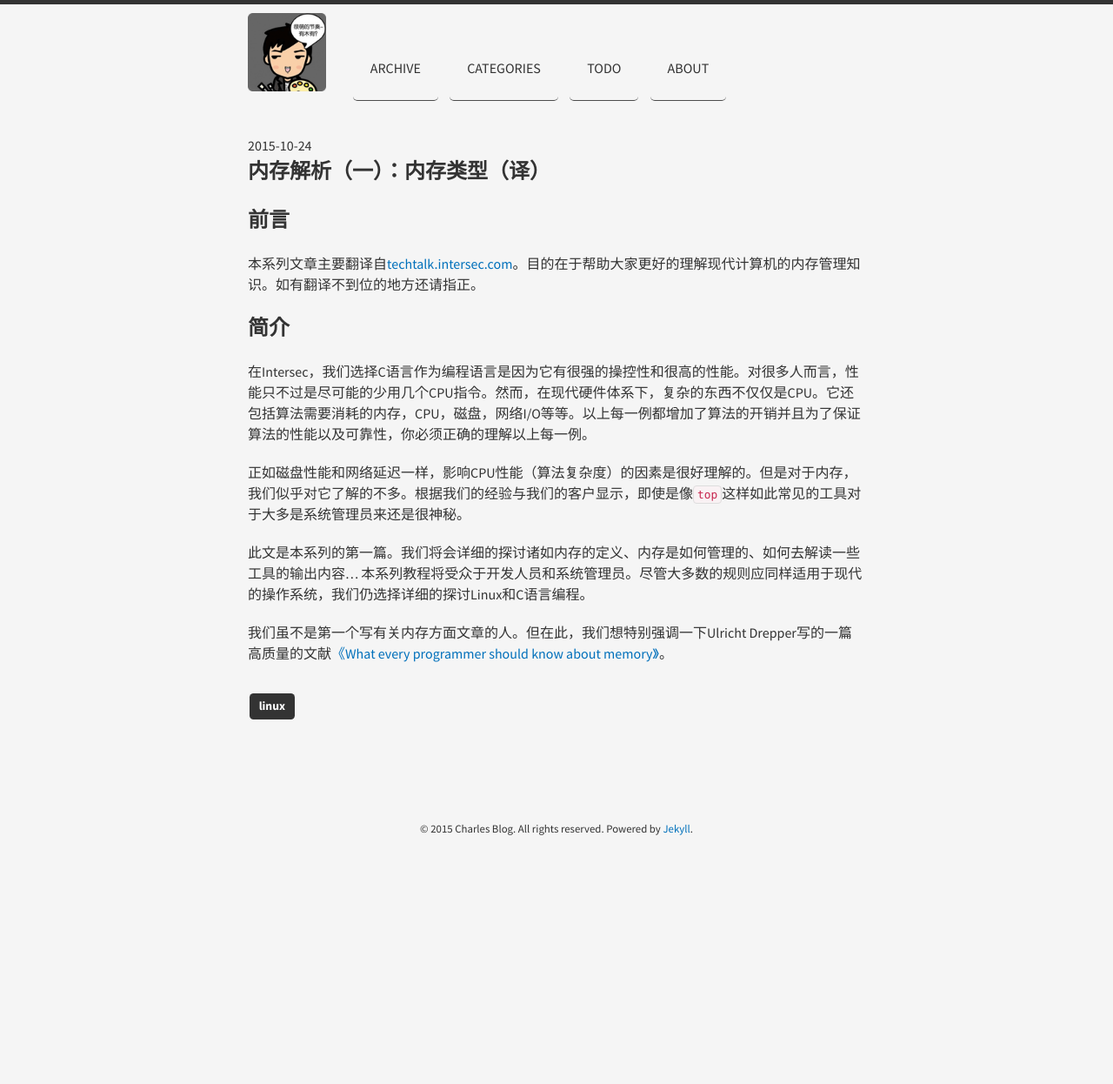
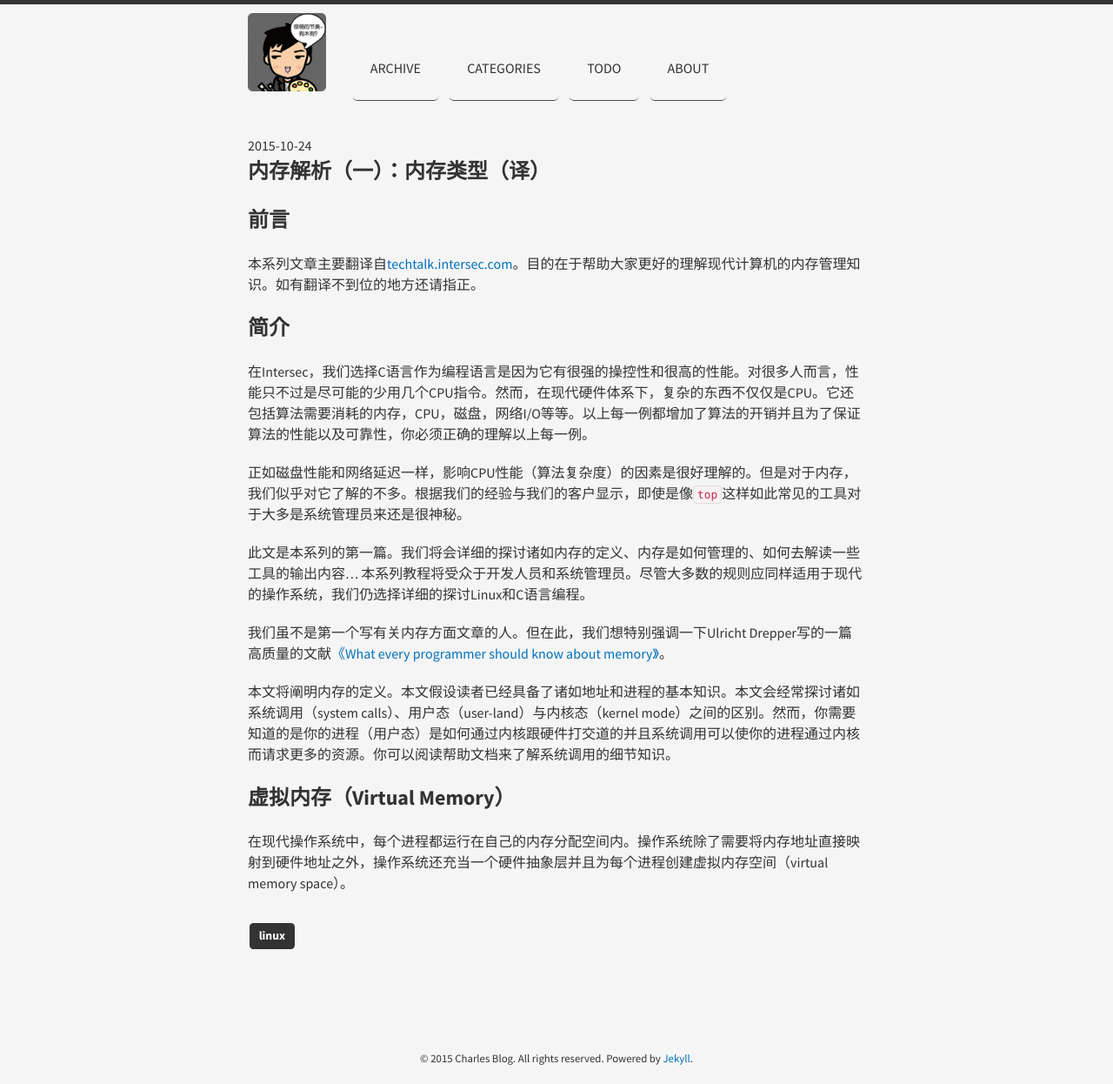
Before and after one commit to JavaCS3/blog, a Jekyll site: the page built from _posts/2015-10-24-talk-about-memory-part-1.md, in a window 1280 px wide. Shown: the whole page at 87% size. Built offline with Jekyll 4.4.1, drawn with Linux system fonts in a browser that asks for light colours; nearby versions of some CDN libraries; Markdown is read by kramdown in place of the engine named in the settings; comment, search, counter and statistics services are not loaded; before the commit the page ends 982 px from its top, so only the background shows below that.

Commit message:
continuing 2015-10-24-talk-about-memory-part-1.md

```diff
--- a/_posts/2015-10-24-talk-about-memory-part-1.md
+++ b/_posts/2015-10-24-talk-about-memory-part-1.md
@@ -15,3 +15,8 @@ title: 内存解析（一）：内存类型（译）
 此文是本系列的第一篇。我们将会详细的探讨诸如内存的定义、内存是如何管理的、如何去解读一些工具的输出内容... 本系列教程将受众于开发人员和系统管理员。尽管大多数的规则应同样适用于现代的操作系统，我们仍选择详细的探讨Linux和C语言编程。
 
 我们虽不是第一个写有关内存方面文章的人。但在此，我们想特别强调一下Ulricht Drepper写的一篇高质量的文献[《What every programmer should know about memory》](http://www.akkadia.org/drepper/cpumemory.pdf)。
+
+本文将阐明内存的定义。本文假设读者已经具备了诸如地址和进程的基本知识。本文会经常探讨诸如系统调用（system calls）、用户态（user-land）与内核态（kernel mode）之间的区别。然而，你需要知道的是你的进程（用户态）是如何通过内核跟硬件打交道的并且系统调用可以使你的进程通过内核而请求更多的资源。你可以阅读帮助文档来了解系统调用的细节知识。
+
+## 虚拟内存（Virtual Memory）
+在现代操作系统中，每个进程都运行在自己的内存分配空间内。操作系统除了需要将内存地址直接映射到硬件地址之外，操作系统还充当一个硬件抽象层并且为每个进程创建虚拟内存空间（virtual memory space）。
```
